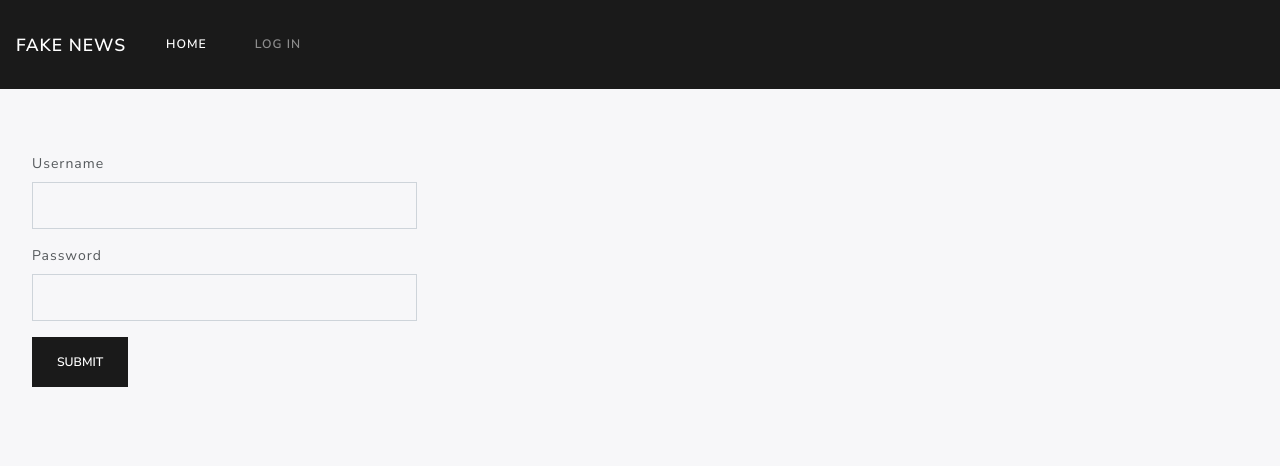
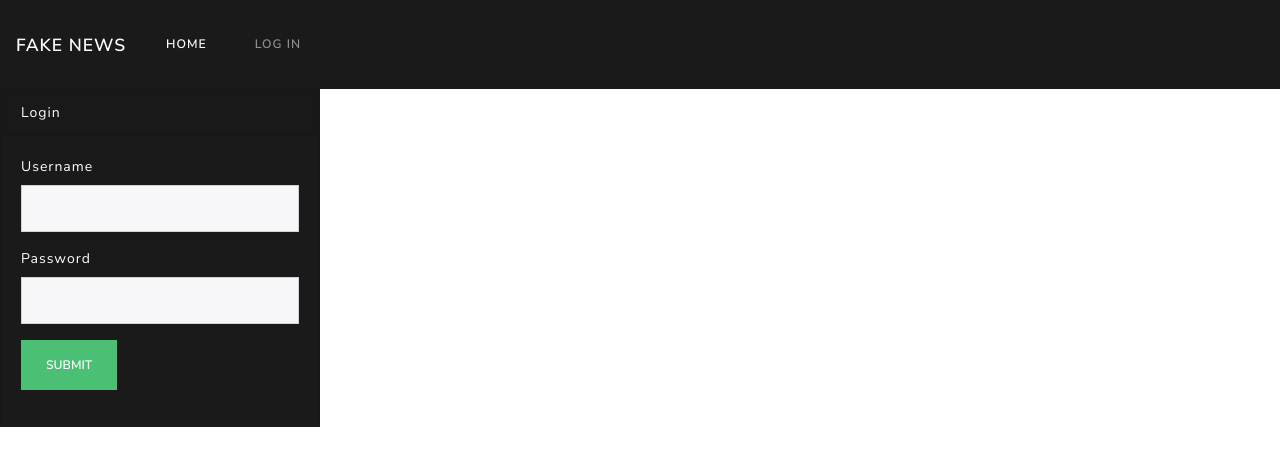
Before and after one commit to brooman/fake-news, a PHP site: page /admin/login.php in a window 1280 px wide. Shown: the top 466 px of the page. Run offline with PHP 8.4, Linux system fonts and the light colour scheme.

Commit message:
Changed login / register form containers to be more clear

```diff
--- a/views/components/loginform.php
+++ b/views/components/loginform.php
@@ -1,23 +1,24 @@
-<div class="jumbotron">
-    <form method="post">
-        <form>
+<div class="card text-white bg-primary mb-3" style="max-width: 20rem;">
+    <div class="card-header">Login</div>
+    <div class="card-body">
+        <form method="post">
             <div class="form-group row">
-                <div class="col-sm-12 col-md-4">
+                <div class="col-sm-12">
                     <label for="username">Username</label>
                     <input id="username" name="username" type="text" class="form-control here" required="required">
                 </div>
             </div>
             <div class="form-group row">
-                <div class="col-sm-12 col-md-4">
+                <div class="col-sm-12">
                     <label for="Password">Password</label>
                     <input id="Password" name="Password" type="text" class="form-control here" required="required">
                 </div>
             </div>
             <div class="form-group row">
-                <div class="col-sm-12 col-md-4">
-                    <button name="submit" type="submit" class="btn btn-primary">Submit</button>
+                <div class="col-sm-12">
+                    <button name="submit" type="submit" class="btn btn-success">Submit</button>
                 </div>
             </div>
         </form>
-    </form>
+    </div>
 </div>
```
Also changed, not shown: views/components/registerform.php (+6 -5 lines).
